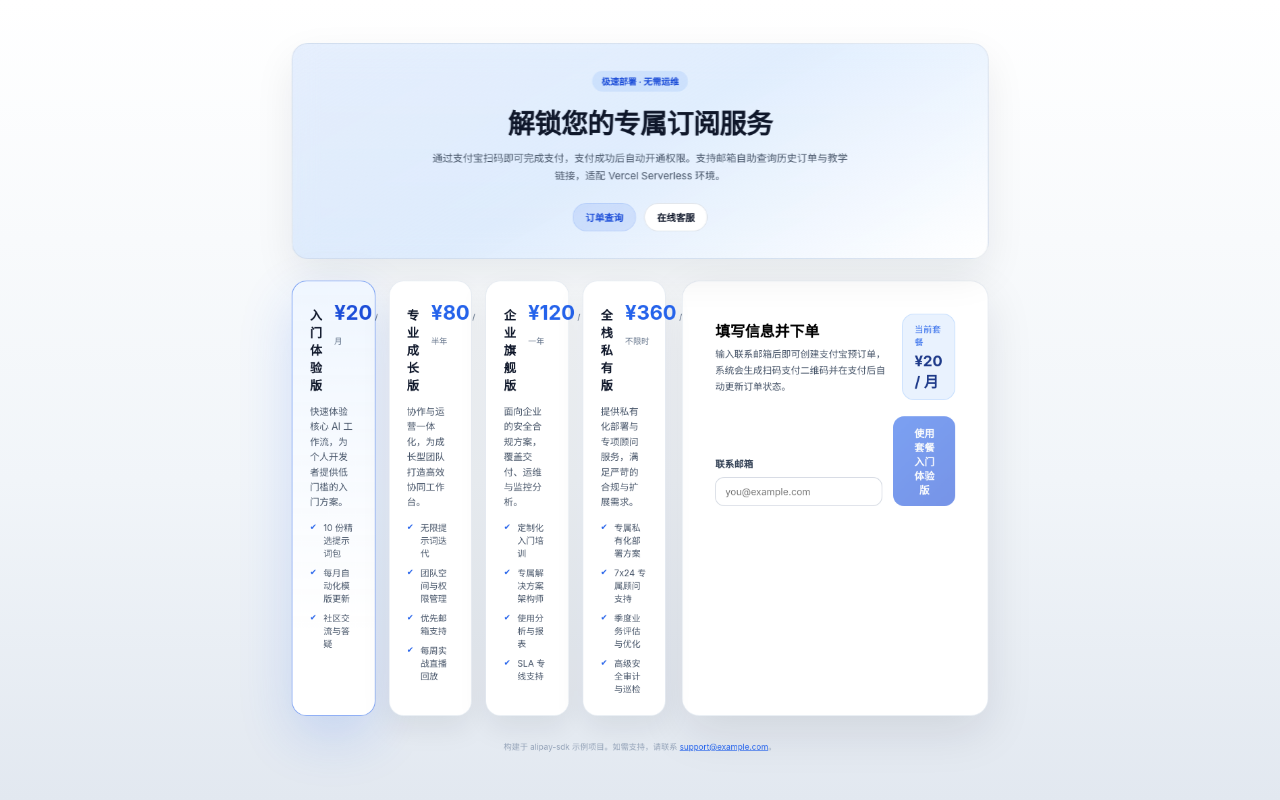
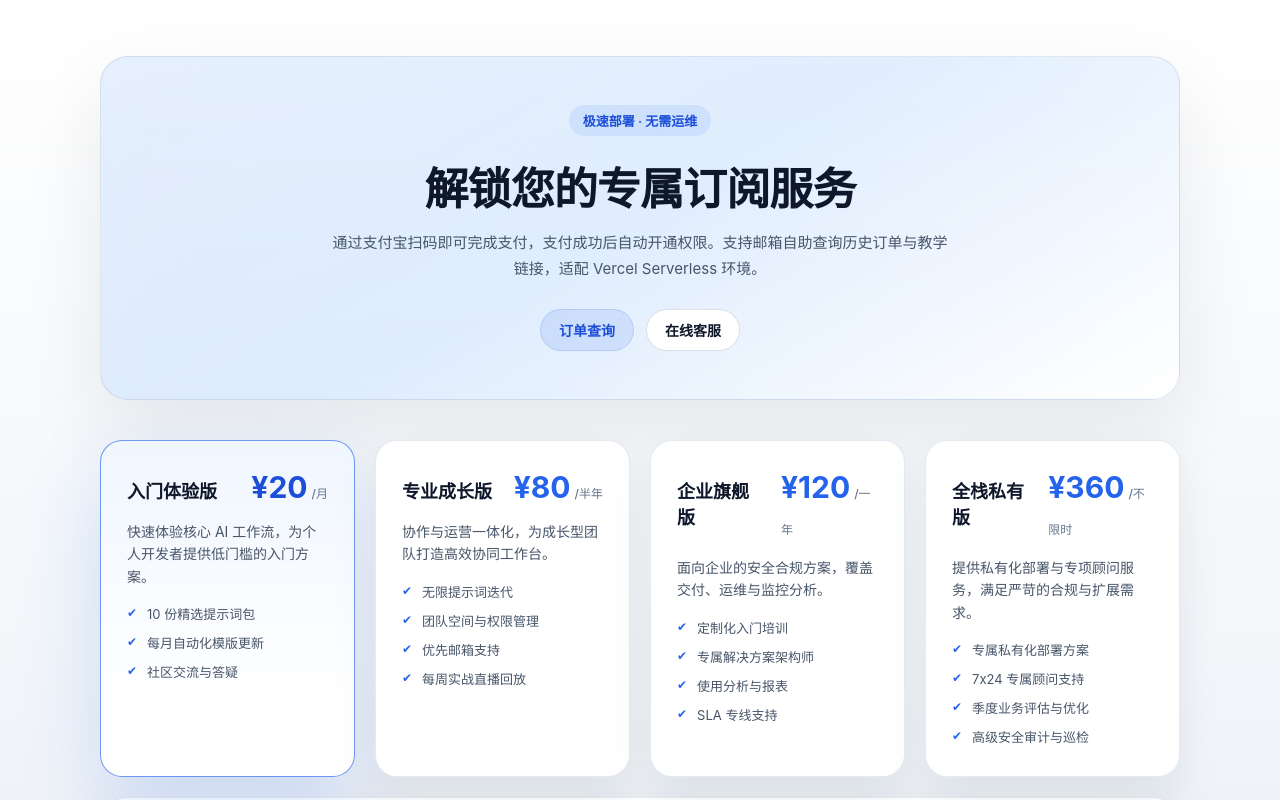
Before and after one commit to fengguokeji/fuck, a Next.js app in the folder examples/nextjs-subscription/: page / in a window 1280 px wide. Shown: the top 800 px of the page. Built offline with nearby package versions, Linux system fonts and the light colour scheme.

Commit message:
Revert "feat: 自适应单屏布局"

```diff
--- a/examples/nextjs-subscription/app/globals.css
+++ b/examples/nextjs-subscription/app/globals.css
@@ -18,49 +18,23 @@ body {
   margin: 0;
   color: #0f172a;
   background: #f5f7fb;
-  overflow: hidden;
 }
 
 .app-body {
+  min-height: 100vh;
   margin: 0;
-  min-height: 100vh;
   background: linear-gradient(180deg, #ffffff 0%, #f1f5f9 60%, #e2e8f0 100%);
   color: inherit;
 }
 
-.viewport-shell {
-  width: 100vw;
-  height: 100vh;
-  padding: 16px;
-  display: flex;
-  align-items: flex-start;
-  justify-content: center;
-  overflow: hidden;
-}
-
-.viewport-scale {
-  flex: 1;
-  display: flex;
-  justify-content: center;
-  align-items: flex-start;
-}
-
-.viewport-scale-inner {
-  transform-origin: top center;
-  will-change: transform;
-  display: flex;
-  justify-content: center;
-  align-items: flex-start;
-}
-
 .app-container {
   position: relative;
-  width: 1080px;
-  max-width: 1080px;
-  padding: 40px 24px 48px;
+  width: min(1080px, calc(100% - 48px));
+  margin: 0 auto;
+  padding: 56px 0 72px;
   display: flex;
   flex-direction: column;
-  gap: 36px;
+  gap: 56px;
 }
 
 .site-header {
@@ -118,10 +92,10 @@ body {
 .hero-card {
   background: linear-gradient(150deg, rgba(59, 130, 246, 0.12) 0%, rgba(191, 219, 254, 0.45) 48%, #ffffff 100%);
   border: 1px solid rgba(148, 163, 184, 0.25);
-  border-radius: 24px;
-  padding: clamp(28px, 6vw, 40px);
+  border-radius: 28px;
+  padding: 48px clamp(24px, 6vw, 64px);
   text-align: center;
-  box-shadow: 0 24px 60px rgba(15, 23, 42, 0.08);
+  box-shadow: 0 32px 80px rgba(15, 23, 42, 0.08);
   backdrop-filter: blur(18px);
 }
 
@@ -138,8 +112,8 @@ body {
 }
 
 .hero-title {
-  margin: 16px 0 12px;
-  font-size: clamp(28px, 4.4vw, 40px);
+  margin: 18px 0 12px;
+  font-size: clamp(32px, 5vw, 44px);
   font-weight: 700;
   letter-spacing: -0.02em;
   color: #0f172a;
@@ -160,29 +134,15 @@ body {
 }
 
 .page-content {
-  flex: 1;
   display: flex;
   flex-direction: column;
-  gap: 32px;
+  gap: 40px;
 }
 
 .plan-section {
   display: flex;
   flex-direction: column;
   gap: 20px;
-}
-
-@media (min-width: 1100px) {
-  .plan-section {
-    display: grid;
-    grid-template-columns: 1.1fr 0.9fr;
-    align-items: stretch;
-    gap: 24px;
-  }
-
-  .plan-grid {
-    height: 100%;
-  }
 }
 
 .plan-grid {
--- a/examples/nextjs-subscription/app/layout.tsx
+++ b/examples/nextjs-subscription/app/layout.tsx
@@ -1,6 +1,5 @@
 import './globals.css';
 import type { ReactNode } from 'react';
-import { PageFrame } from './page-frame';
 
 export const metadata = {
   title: process.env.NEXT_PUBLIC_SITE_NAME ?? '智能助理订阅中心',
@@ -12,7 +11,16 @@ export default function RootLayout({ children }: { children: ReactNode }) {
   return (
     <html lang="zh-CN">
       <body className="app-body">
-        <PageFrame>{children}</PageFrame>
+        <div className="app-container">
+          <main className="page-content">{children}</main>
+          <footer className="page-footer">
+            构建于 alipay-sdk 示例项目。如需支持，请联系{' '}
+            <a className="footer-link" href={`mailto:${process.env.NEXT_PUBLIC_SUPPORT_EMAIL ?? 'support@example.com'}`}>
+              {process.env.NEXT_PUBLIC_SUPPORT_EMAIL ?? 'support@example.com'}
+            </a>
+            。
+          </footer>
+        </div>
       </body>
     </html>
   );
--- a/examples/nextjs-subscription/app/page-frame.tsx
+++ /dev/null
@@ -1,79 +0,0 @@
-'use client';
-
-import type { ReactNode } from 'react';
-import { useLayoutEffect, useRef, useState } from 'react';
-
-type PageFrameProps = {
-  children: ReactNode;
-};
-
-export function PageFrame({ children }: PageFrameProps) {
-  const contentRef = useRef<HTMLDivElement | null>(null);
-  const [scale, setScale] = useState(1);
-
-  useLayoutEffect(() => {
-    if (typeof window === 'undefined') {
-      return;
-    }
-
-    function updateScale() {
-      const content = contentRef.current;
-      if (!content) {
-        return;
-      }
-
-      const viewportWidth = window.innerWidth - 32;
-      const viewportHeight = window.innerHeight - 32;
-      const contentWidth = content.scrollWidth;
-      const contentHeight = content.scrollHeight;
-
-      if (contentWidth === 0 || contentHeight === 0) {
-        setScale(1);
-        return;
-      }
-
-      const widthScale = viewportWidth / contentWidth;
-      const heightScale = viewportHeight / contentHeight;
-      const nextScale = Math.min(1, widthScale, heightScale);
-      const normalized = Number.isFinite(nextScale) && nextScale > 0 ? Number(nextScale.toFixed(3)) : 1;
-
-      setScale(normalized);
-    }
-
-    const resizeHandler = () => updateScale();
-    updateScale();
-    window.addEventListener('resize', resizeHandler);
-
-    let observer: ResizeObserver | null = null;
-    if (typeof ResizeObserver !== 'undefined' && contentRef.current) {
-      observer = new ResizeObserver(updateScale);
-      observer.observe(contentRef.current);
-    }
-
-    return () => {
-      window.removeEventListener('resize', resizeHandler);
-      observer?.disconnect();
-    };
-  }, []);
-
-  const supportEmail = process.env.NEXT_PUBLIC_SUPPORT_EMAIL ?? 'support@example.com';
-
-  return (
-    <div className="viewport-shell">
-      <div className="viewport-scale">
-        <div className="viewport-scale-inner" style={{ transform: `scale(${scale})` }}>
-          <div ref={contentRef} className="app-container">
-            <main className="page-content">{children}</main>
-            <footer className="page-footer">
-              构建于 alipay-sdk 示例项目。如需支持，请联系{' '}
-              <a className="footer-link" href={`mailto:${supportEmail}`}>
-                {supportEmail}
-              </a>
-              。
-            </footer>
-          </div>
-        </div>
-      </div>
-    </div>
-  );
-}
```
